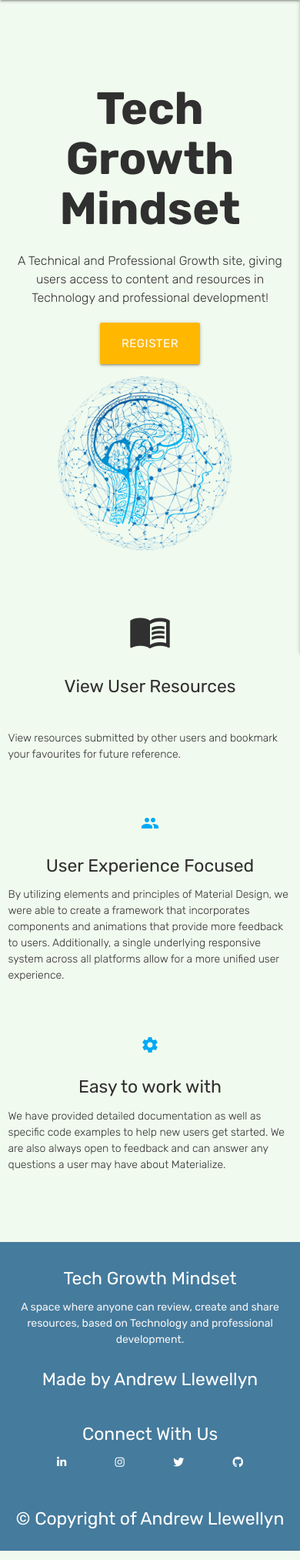
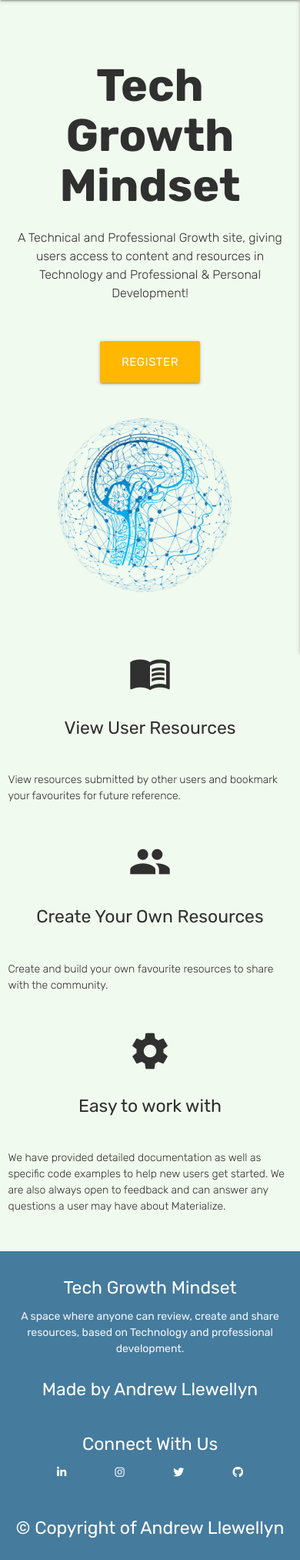
Before and after one commit to andywales83/tech_growth_mindset, a Flask app: page / in a window 390 px wide. Shown: the part 56-2082 px from the top of the page at 77% size. Run offline with Flask 2, Linux system fonts and the light colour scheme; some libraries are stand-ins or nearby versions.

Commit message:
Amend wording for landing text paragraph

```diff
--- a/static/css/style.css
+++ b/static/css/style.css
@@ -58,6 +58,7 @@ main {
 
 .landing {
     margin-top: 70px;
+    margin-bottom: 50px;
 }
 
 .landing-text h1 {
@@ -66,17 +67,31 @@ main {
 
 .landing-text p {
     font-size: 16px;
-    margin-bottom: 20px;
+    margin-bottom: 50px;
 }
 
-/* @media only screen and (max-width: 600px){} */
+@media only screen and (max-width: 600px){
+    .landing {
+        margin-top: 30px;
+        margin-bottom: 0px;
+    }
+
+    .landing-text {
+        padding: 10px
+    }
+
+    .btn {
+        background-color: var(--orange);
+        margin-bottom: 30px;
+    }
+}
 
 /* ---------- Footer Stylings ---------- */
 .page-footer {
     background-color: var(--mid-blue);
 }
 
-ul {
+footer ul {
     display: flex;
     justify-content: space-evenly;
 }
--- a/templates/base.html
+++ b/templates/base.html
@@ -36,7 +36,6 @@
 <body>
 
     <header>
-
         <!-- Top Navbar -->
         <nav class="nav nav-extended text-shadow">
             <div class="nav-wrapper">
--- a/templates/index.html
+++ b/templates/index.html
@@ -8,7 +8,7 @@
             <div class="landing-text">
                 <div class="col s12 m12 l6 xl6 center">
                     <h1 class="header">Tech Growth Mindset</h1>
-                    <p class="light">A Technical and Professional Growth site, giving users access to content and resources in Technology and professional development!</p>
+                    <p class="light">A Technical and Professional Growth site, giving users access to content and resources in Technology and Professional & Personal Development!</p>
                     <a href="{{ url_for('register') }}" class="btn btn-large waves-effect waves-light">Register</a>
                 </div>
             </div>
@@ -34,25 +34,22 @@
 
             <div class="col s12 m4">
                 <div class="icon-block">
-            <h2 class="center light-blue-text"><i class="material-icons">group</i></h2>
-            <h5 class="center">User Experience Focused</h5>
-
-            <p class="light">By utilizing elements and principles of Material Design, we were able to create a framework that incorporates components and animations that provide more feedback to users. Additionally, a single underlying responsive system across all platforms allow for a more unified user experience.</p>
+                    <h2 class="center"><i class="material-icons medium">group</i></h2>
+                    <h5 class="center">Create Your Own Resources</h5>
+                    <br>
+                    <p class="light">Create and build your own favourite resources to share with the community.</p>
                 </div>
             </div>
 
             <div class="col s12 m4">
                 <div class="icon-block">
-            <h2 class="center light-blue-text"><i class="material-icons">settings</i></h2>
+                    <h2 class="center"><i class="material-icons medium">settings</i></h2>
                     <h5 class="center">Easy to work with</h5>
-
+                    <br>
                     <p class="light">We have provided detailed documentation as well as specific code examples to help new users get started. We are also always open to feedback and can answer any questions a user may have about Materialize.</p>
                 </div>
             </div>
         </div>
-
-    </div>
-    <br><br>
     </div>
 
 {% endblock%}
--- a/templates/login.html
+++ b/templates/login.html
@@ -9,7 +9,7 @@
 
     <div class="row">
         <form class="col s12 m8 offset-m2" method="POST" action="{{ url_for('login') }}">
-            <div class="card-panel">
+            <div class="card card-panel">
 
                 <!-- Username -->
                 <div class="row">
```
Lines whose indentation alone changed are shown as unchanged.
